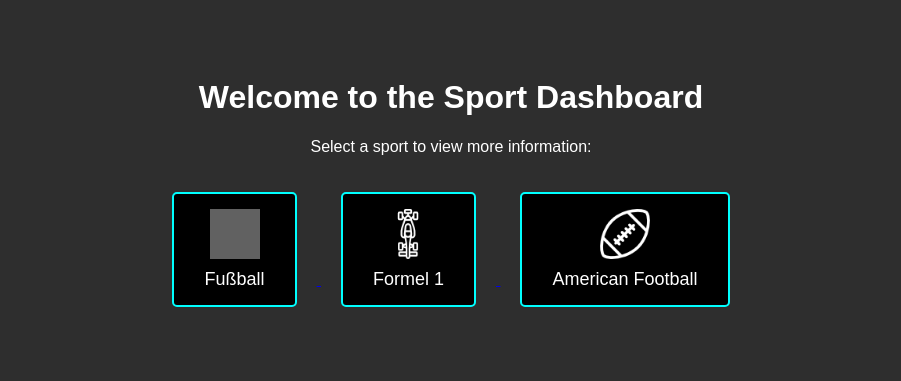
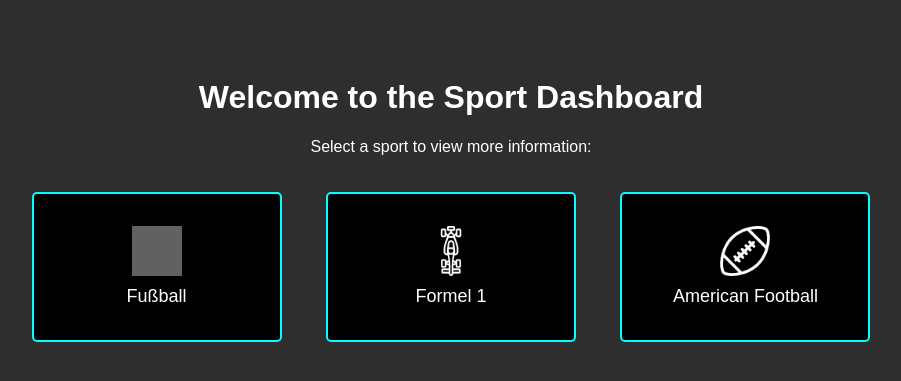
Before and after one commit to EinfxchNiklas/Sport_Dashboard, a Flask app: page / in a window 1280 px wide. Shown: the top 381 px of the page, without its empty margins (189-1090 px from the left). Run offline with Flask 3, Linux system fonts and the light colour scheme; parts of the project's set-up code (start-up, migrations or seed data) failed here and were passed over; grey boxes are pictures that could not be loaded.

Commit message:
kleine lila stiche entfernt

```diff
--- a/templates/homepage.html
+++ b/templates/homepage.html
@@ -12,6 +12,9 @@
             text-align: center;
             padding: 50px;
         }
+        a {
+            text-decoration: none; /* Remove underline and purple lines */
+        }
         .button {
             background-color: black;
             color: white;
@@ -22,6 +25,8 @@
             cursor: pointer;
             border-radius: 5px;
             display: inline-block;
+            width: 250px; /* Set consistent width */
+            height: 150px; /* Set consistent height */
         }
         .button:hover {
             background-color: cyan;
```
